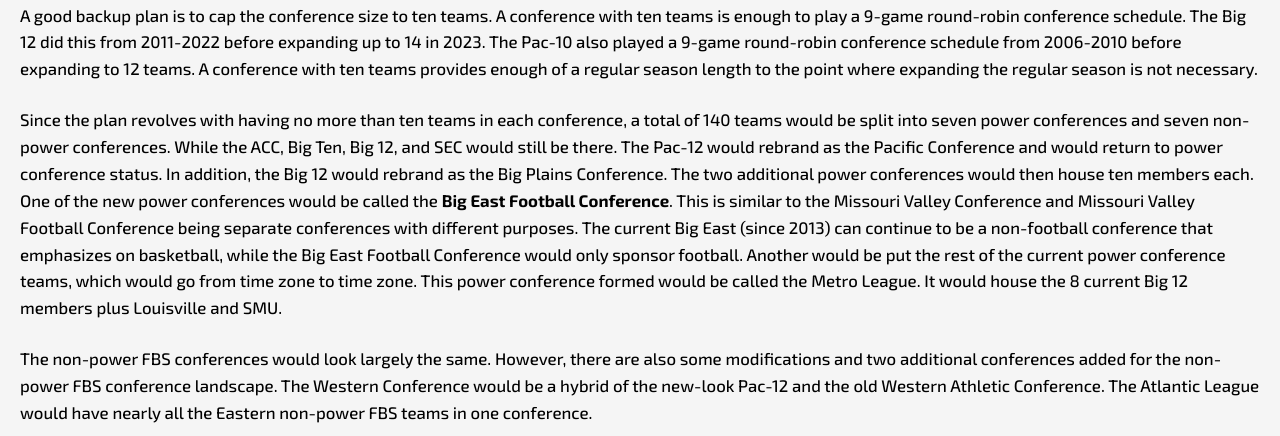
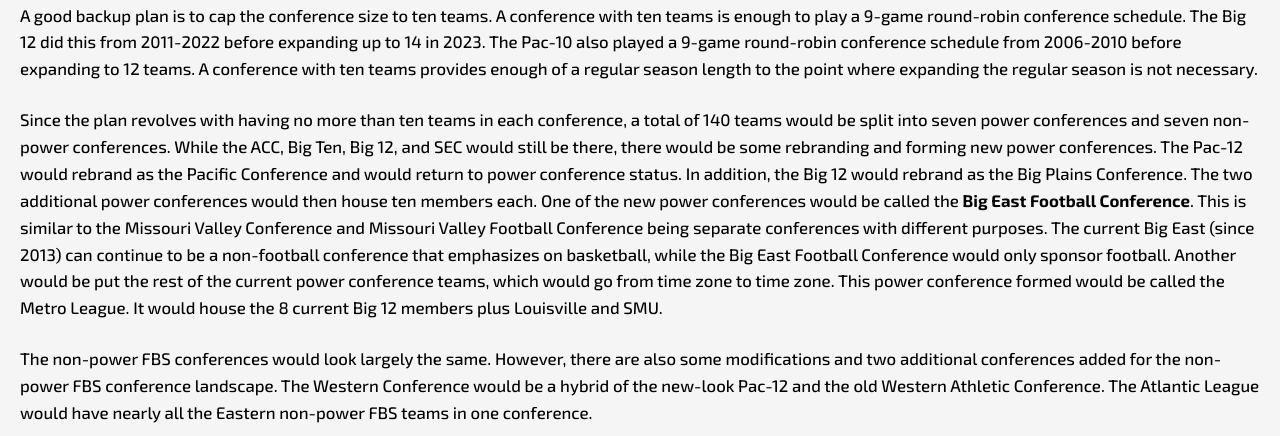
Before and after one commit to justincoding618/fbsregularseasonreform, a plain HTML site: page alternatives/10-team-conferences.html in a window 1280 px wide. Shown: the part 228-664 px from the top of the page. Drawn offline with nearby package versions, Linux system fonts and the light colour scheme.

Commit message:
fix grammatical error in the first alternative plan

```diff
--- a/alternatives/10-team-conferences.html
+++ b/alternatives/10-team-conferences.html
@@ -26,11 +26,12 @@
         Since the plan revolves with having no more than ten teams in each
         conference, a total of 140 teams would be split into seven power
         conferences and seven non-power conferences. While the ACC, Big Ten, Big
-        12, and SEC would still be there. The Pac-12 would rebrand as the
-        Pacific Conference and would return to power conference status. In
-        addition, the Big 12 would rebrand as the Big Plains Conference. The two
-        additional power conferences would then house ten members each. One of
-        the new power conferences would be called the
+        12, and SEC would still be there, there would be some rebranding and
+        forming new power conferences. The Pac-12 would rebrand as the Pacific
+        Conference and would return to power conference status. In addition, the
+        Big 12 would rebrand as the Big Plains Conference. The two additional
+        power conferences would then house ten members each. One of the new
+        power conferences would be called the
         <b>Big East Football Conference</b>. This is similar to the Missouri
         Valley Conference and Missouri Valley Football Conference being separate
         conferences with different purposes. The current Big East (since 2013)
```
